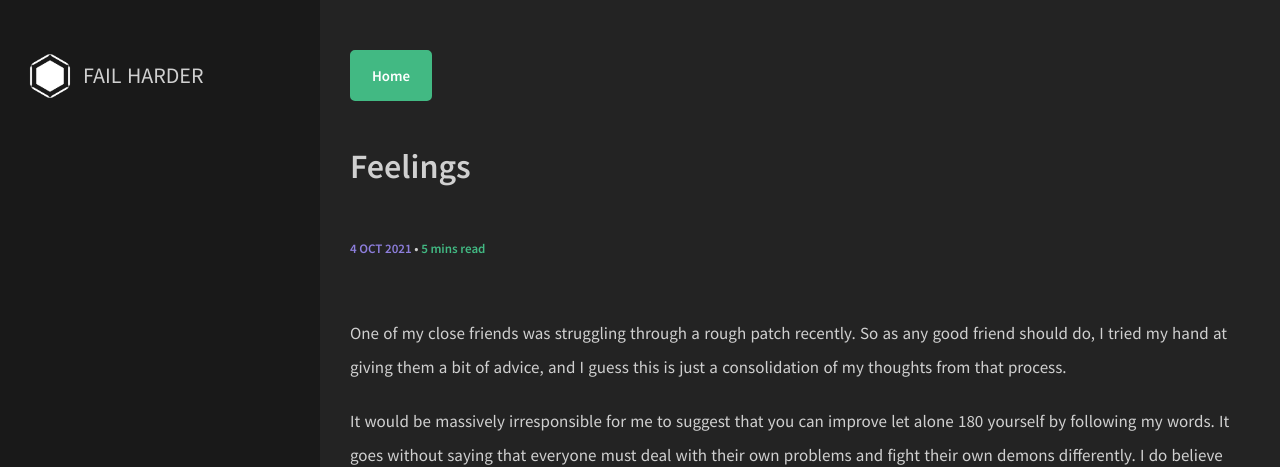
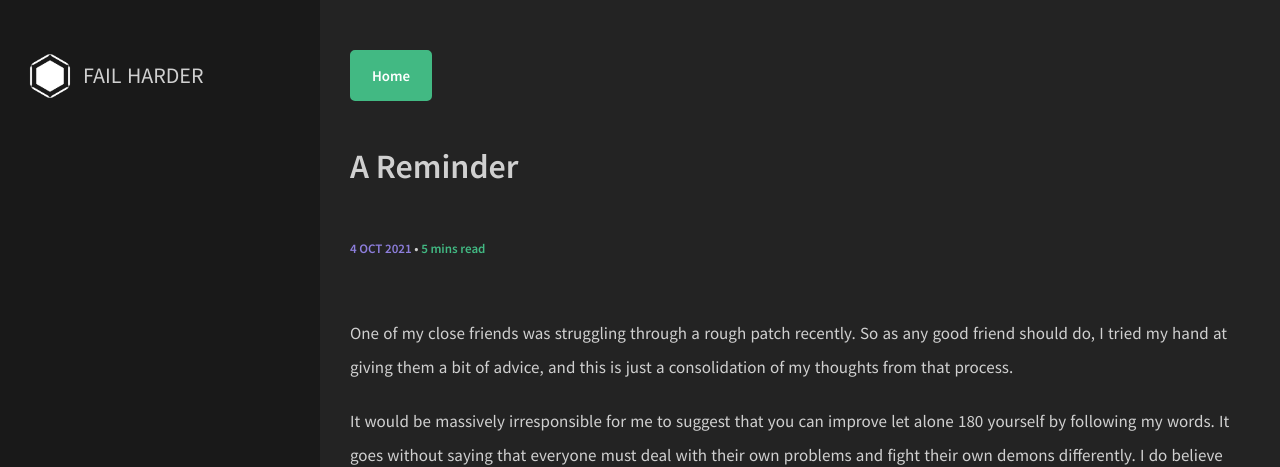
Before and after one commit to uynitsuj/uynitsuj.github.io, a Jekyll site: the page built from _posts/2021-10-04-feelings.md, in a window 1280 px wide. Shown: the top 467 px of the page. Built offline with Jekyll 4.4.1, drawn with Linux system fonts in a browser that asks for light colours.

Commit message:
Update 2021-10-04-feelings.md

```diff
--- a/_posts/2021-10-04-feelings.md
+++ b/_posts/2021-10-04-feelings.md
@@ -1,10 +1,10 @@
 ---
 layout: post
-title:  "Feelings"
-excerpt: Trying something new
+title:  "A Reminder"
+excerpt:
 categories: [personal]
 ---
-One of my close friends was struggling through a rough patch recently. So as any good friend should do, I tried my hand at giving them a bit of advice, and I guess this is just a consolidation of my thoughts from that process.
+One of my close friends was struggling through a rough patch recently. So as any good friend should do, I tried my hand at giving them a bit of advice, and this is just a consolidation of my thoughts from that process.
 
 It would be massively irresponsible for me to suggest that you can improve let alone 180 yourself by following my words. It goes without saying that everyone must deal with their own problems and fight their own demons differently. I do believe however that this experience is common enough that this can impact people. There are also definitely people more experienced and more wise, and this is nothing new or novel so it is a certainty that many have already actualized this advice successfully, in which case I’m extremely happy for you. But I believe there might still be something in this for you to take away, because this process in its essence is one of perpetual self-examination. I am sometimes but not always examining myself, because it is an easy thing to forget to do. I am sometimes but not always improving myself, because I am only human. One must, funnily enough, examine themselves on whether they are examining themselves frequently enough. Sometimes what we need is a little reminder. That will undoubtedly include me returning to these words later in my life to receive that reminder.
 
```
